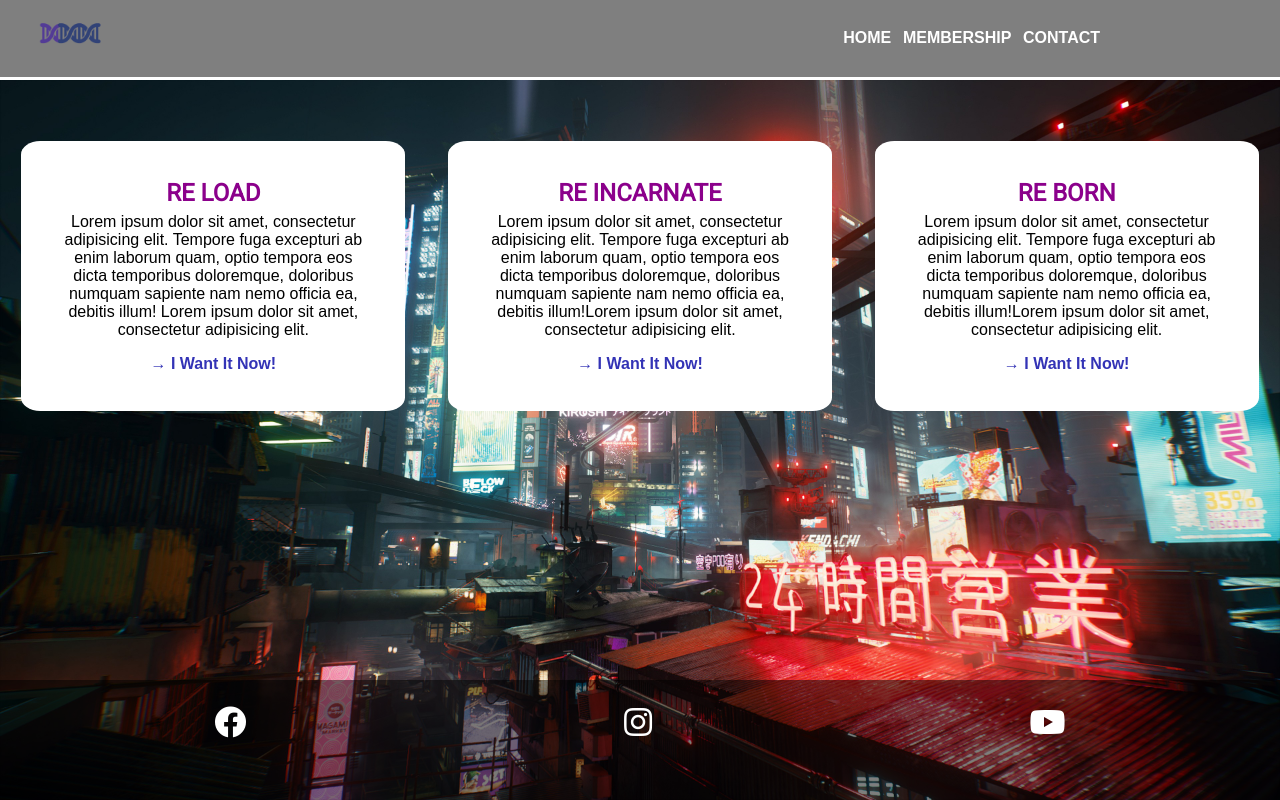
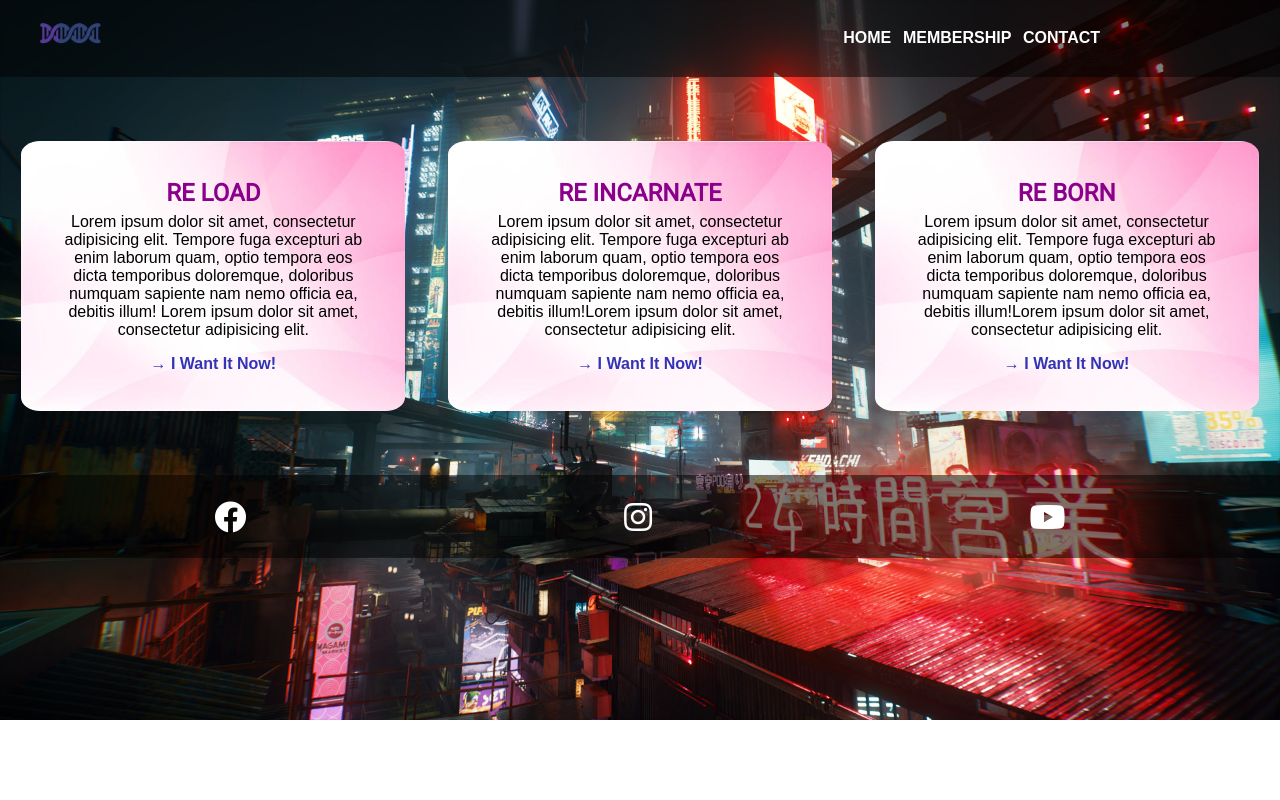
Before and after one commit to nadiacerruti/TheSchrodingerProjekt, a plain HTML site: page plans.html in a window 1280 px wide. Drawn offline with Linux system fonts and the light colour scheme.

Commit message:
Plans Terminado

```diff
--- a/plans.html
+++ b/plans.html
@@ -41,7 +41,7 @@
 
     <div class="plan-container">
 
-        <img class="img-plans" src="./assets/plans.jpg" alt="img-plans">
+        <!-- <img class="img-plans" src="./assets/plans.jpg" alt="img-plans"> -->
 
         <div class="cards card1">
 
--- a/styles/plans.css
+++ b/styles/plans.css
@@ -14,6 +14,12 @@
 
   }
 
+  body {
+    background-image: url(/assets/plans.jpg);
+    background-size: cover;
+    background-repeat: no-repeat ;
+  }
+
 
   .nav-plans {
 
@@ -21,8 +27,8 @@
     width: 100%;
     padding: 0;
     margin: 0;
-    position: relative;
-    z-index: 1;
+    /* position: relative;
+    z-index: 1; */
     display: flex;
   }
 
@@ -71,13 +77,13 @@
 
   }
 
-  .img-plans {
+  /* .img-plans {
     width: 100%;
     object-fit: cover;
     position: fixed;
     right: 0;
     bottom: 0;
-  }
+  } */
 
   .plan-container {
     display: flex;
@@ -89,10 +95,13 @@
 
   .cards {
 
-    background-color: white;
+    /* background-color: white; */
+    background-image: url(/assets/cards-img.jpg);
+    background-repeat: no-repeat;
+    background-size: cover;
     color: black;
     border-radius: 5%;
-    z-index: 1;
+    /* z-index: 1; */
     width: 30%;
     padding: 3%;
     text-align: center;
@@ -121,17 +130,23 @@
     color: rgb(175, 29, 29);
   }
 
+  footer {
+    margin-bottom: 0;
+    position: relative;
+
+  }
+
   .iconos-footer {
     background: rgba(0, 0, 0, 0.5);
     color: white;
     width: 100%;
     height: 15%;
     padding: 2%;
-    position: fixed;
     display: flex;
     justify-content: space-around;
-    align-items: flex-start;
+    align-items: flex-end;
     bottom: 0;
+    left: 0;
   }
 
 .fab {
@@ -217,8 +232,8 @@
 .cards {
   width: 70%;
   margin-top: 5%;
-  background-color: black;
-  color: white;
+  /* background-color: black;
+  color: white; */
 }
 
 .iconos-footer {
```
Also changed, not shown: assets/cards-img.jpg (added).
